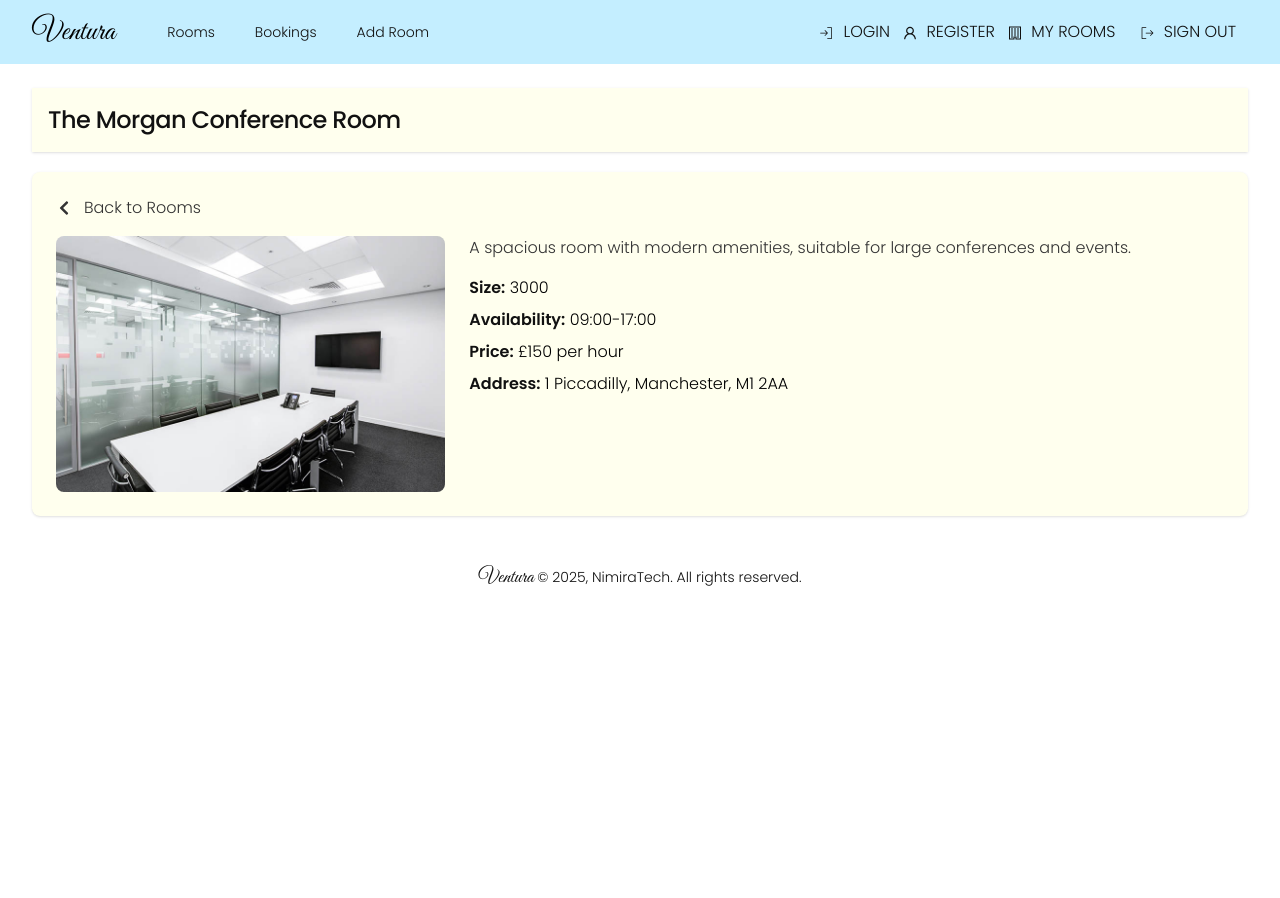
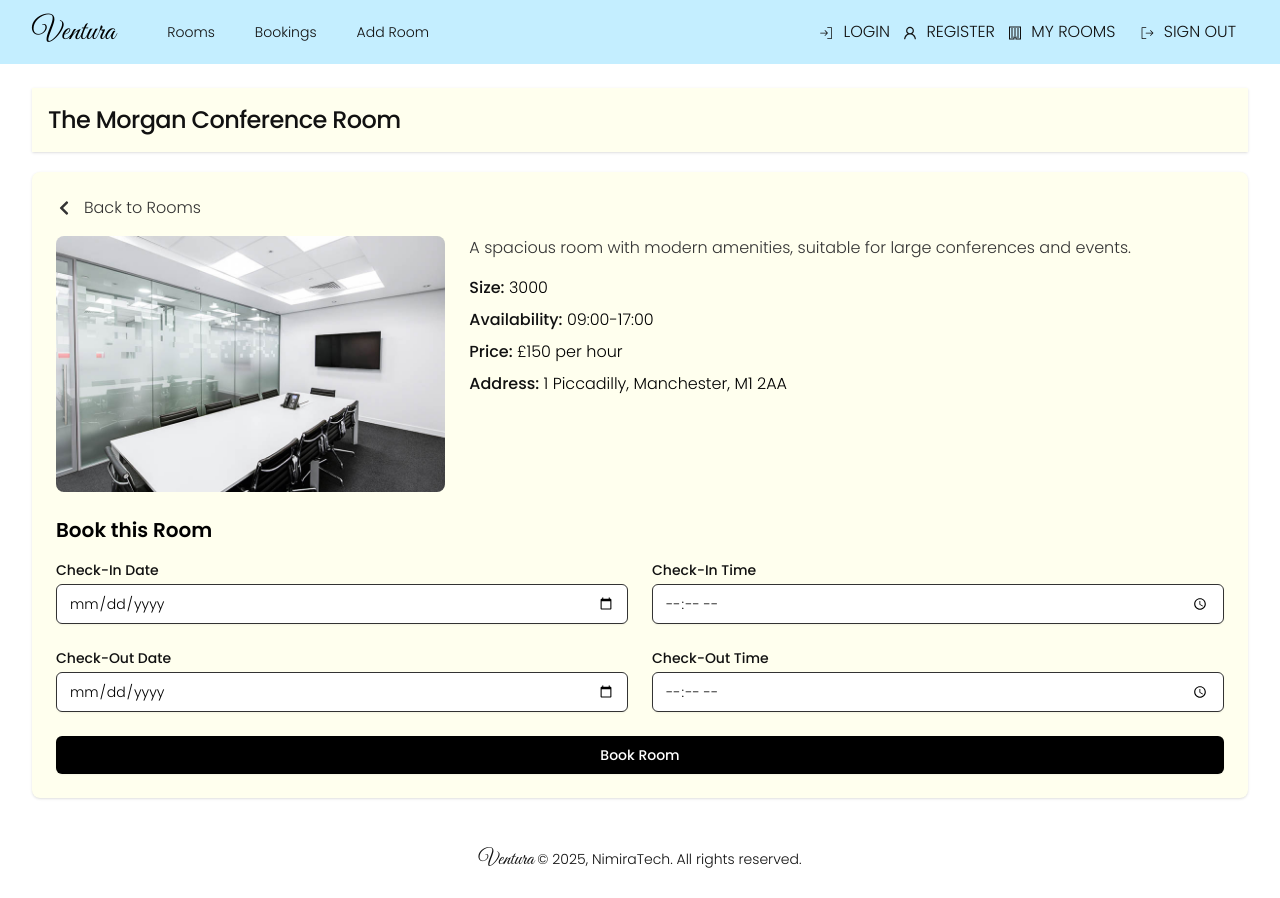
Before and after one commit to Nimira43/Ventura, a Next.js app: page /rooms/1 in a window 1280 px wide. Before the commit the page ends 800 px from the top, so only its background shows below. Built offline with nearby package versions, Linux system fonts and the light colour scheme.

Commit message:
Improved styling of BookingForm

```diff
--- a/app/rooms/[id]/page.jsx
+++ b/app/rooms/[id]/page.jsx
@@ -3,6 +3,7 @@ import Image from 'next/image'
 import Link from 'next/link'
 import { FaChevronLeft } from "react-icons/fa"
 import rooms from '@/data/rooms.json'
+import BookingForm from '@/components/BookingForm'
 
 const RoomPage = ({ params }) => {
   const { id } = params
@@ -39,20 +40,21 @@ const RoomPage = ({ params }) => {
 
             <ul className="space-y-2">
               <li>
-                <span className="font-semibold text-dark">Size:</span> {room.sqft}
+                <span className="font-medium text-dark">Size:</span> {room.sqft}
               </li>
               <li>
-                <span className="font-semibold text-dark">Availability:</span> {room.availability}
+                <span className="font-medium text-dark">Availability:</span> {room.availability}
               </li>
               <li>
-                <span className="font-semibold text-dark">Price:</span> £{room.price_per_hour} per hour
+                <span className="font-medium text-dark">Price:</span> £{room.price_per_hour} per hour
               </li>
               <li>
-                <span className="font-semibold text-dark">Address:</span> {room.address}
+                <span className="font-medium text-dark">Address:</span> {room.address}
               </li>
             </ul>
           </div>
         </div>
+        <BookingForm />
       </div>
     </>
   )
--- a/components/BookingForm.jsx
+++ b/components/BookingForm.jsx
@@ -1,93 +1,83 @@
 const BookingForm = () => {
   return (
-    <div>
-      BookingForm
-    </div>
-  )
+    <>
+      <div className='mt-6'>
+        <h2 className='text-xl font-semibold'>Book this Room</h2>
+        <form className='mt-4'>
+          <div className='grid grid-cols-1 sm:grid-cols-2 gap-6'>
+            <div>
+              <label
+                htmlFor='check_in_date'
+                className='block text-sm font-medium text-dark'
+              >
+                Check-In Date
+              </label>
+              <input
+                type='date'
+                id='check_in_date'
+                name='check_in_date'
+                className='mt-1 block w-full px-3 py-2 border border-grey-dk rounded-md shadow-sm focus:border-dark sm:text-sm'
+                required
+              />
+            </div>
+            <div>
+              <label
+                htmlFor='check_in_time'
+                className='block text-sm font-medium text-dark'
+              >
+                Check-In Time
+              </label>
+              <input
+                type='time'
+                id='check_in_time'
+                name='check_in_time'
+                className='mt-1 block w-full px-3 py-2 border border-grey-dk rounded-md shadow-sm focus:border-dark sm:text-sm'
+                required
+              />
+            </div>
+            <div>
+              <label
+                htmlFor='check_out_date'
+                className='block text-sm font-medium text-dark'
+              >
+                Check-Out Date
+              </label>
+              <input
+                type='date'
+                id='check_out_date'
+                name='check_out_date'
+                className='mt-1 block w-full px-3 py-2 border border-grey-dk rounded-md shadow-sm focus:border-dark sm:text-sm'
+                required
+              />
+            </div>
+            <div>
+              <label
+                htmlFor='check_out_time'
+                className='block text-sm font-medium text-dark'
+              >
+                Check-Out Time
+              </label>
+              <input
+                type='time'
+                id='check_out_time'
+                name='check_out_time'
+                className='mt-1 block w-full px-3 py-2 border border-grey-dk rounded-md shadow-sm focus:border-dark sm:text-sm'
+                required
+              />
+            </div>
+          </div>
+
+          <div className='mt-6'>
+            <button
+              type='submit'
+              className='w-full flex justify-center py-2 px-4 border border-transparent rounded-md shadow-sm text-sm font-medium text-[#fff] bg-black hover:bg-grey-dk focus:outline-none'
+            >
+              Book Room
+            </button>
+          </div>
+        </form>
+      </div>
+    </>
+   )
 }
-
 export default BookingForm
-
-// const BookingForm = () => {
-//   return (
-//     <>
-//       <div className='mt-6'>
-//         <h2 className='text-xl font-bold'>Book this Room</h2>
-//         <form className='mt-4'>
-//           <div className='grid grid-cols-1 sm:grid-cols-2 gap-6'>
-//             <div>
-//               <label
-//                 htmlFor='check_in_date'
-//                 className='block text-sm font-medium text-[#111]'
-//               >
-//                 Check-In Date
-//               </label>
-//               <input
-//                 type='date'
-//                 id='check_in_date'
-//                 name='check_in_date'
-//                 className='mt-1 block w-full px-3 py-2 border border-[#333] rounded-md shadow-sm focus:ring-[#111] focus:border-[#111] sm:text-sm'
-//                 required
-//               />
-//             </div>
-//             <div>
-//               <label
-//                 htmlFor='check_in_time'
-//                 className='block text-sm font-medium text-[#111]'
-//               >
-//                 Check-In Time
-//               </label>
-//               <input
-//                 type='time'
-//                 id='check_in_time'
-//                 name='check_in_time'
-//                 className='mt-1 block w-full px-3 py-2 border border-[#333] rounded-md shadow-sm focus:ring-[#111] focus:border-[#111] sm:text-sm'
-//                 required
-//               />
-//             </div>
-//             <div>
-//               <label
-//                 htmlFor='check_out_date'
-//                 className='block text-sm font-medium text-[#111]'
-//               >
-//                 Check-Out Date
-//               </label>
-//               <input
-//                 type='date'
-//                 id='check_out_date'
-//                 name='check_out_date'
-//                 className='mt-1 block w-full px-3 py-2 border border-[#333] rounded-md shadow-sm focus:ring-[#111] focus:border-[#111] sm:text-sm'
-//                 required
-//               />
-//             </div>
-//             <div>
-//               <label
-//                 htmlFor='check_out_time'
-//                 className='block text-sm font-medium text-[#111]'
-//               >
-//                 Check-Out Time
-//               </label>
-//               <input
-//                 type='time'
-//                 id='check_out_time'
-//                 name='check_out_time'
-//                 className='mt-1 block w-full px-3 py-2 border border-[#333] rounded-md shadow-sm focus:ring-[#111] focus:border-[#111] sm:text-sm'
-//                 required
-//               />
-//             </div>
-//           </div>
-
-//           <div className='mt-6'>
-//             <button
-//               type='submit'
-//               className='w-full flex justify-center py-2 px-4 border border-transparent rounded-md shadow-sm text-sm font-medium text-[#fff] bg-black hover:bg-[#333] focus:outline-none focus:ring-2 focus:ring-offset-2 focus:ring-[#111]'
-//             >
-//               Book Room
-//             </button>
-//           </div>
-//         </form>
-//       </div>
-//     </>
-//    )
-// }
-// export default BookingForm
```
